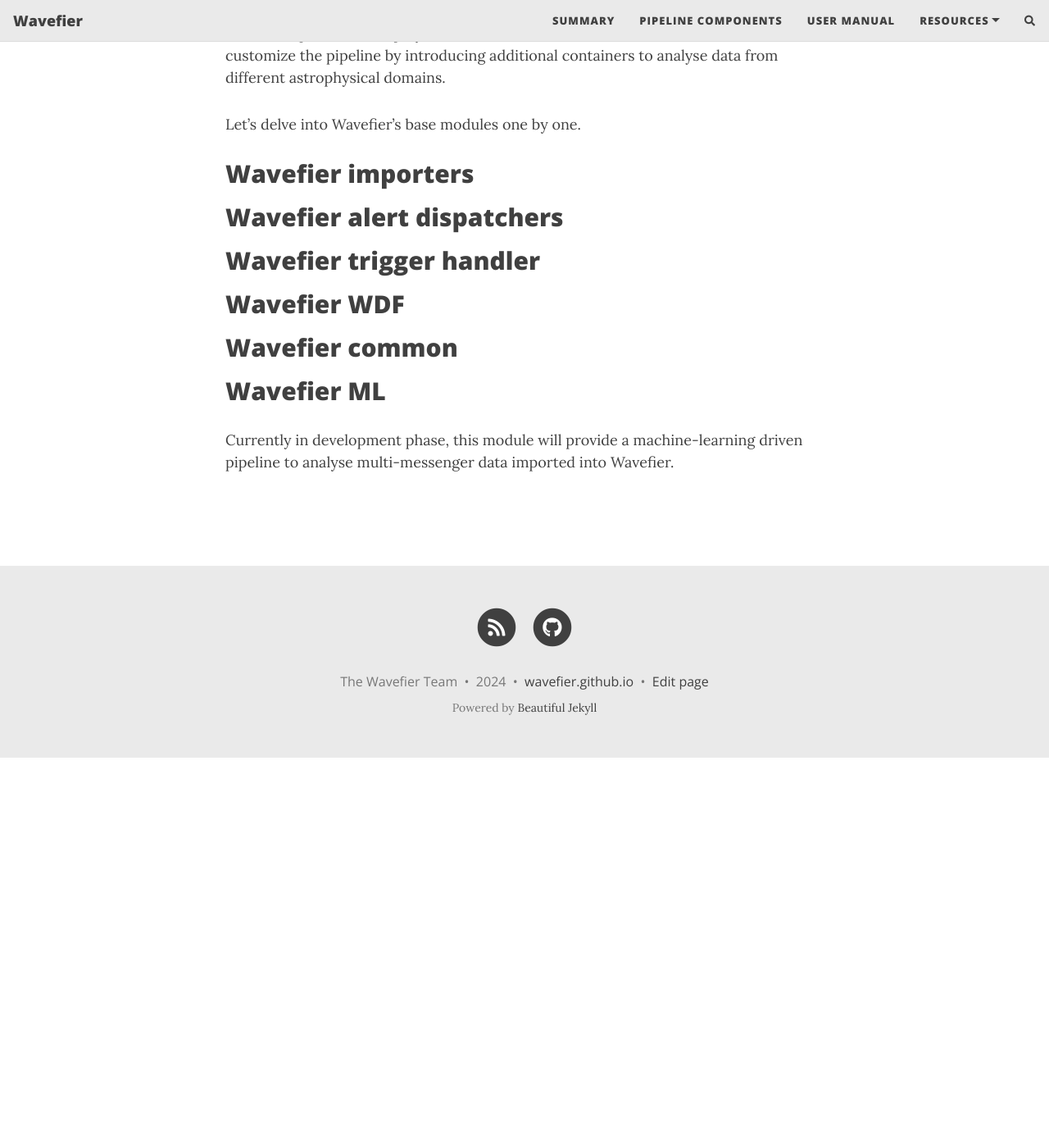
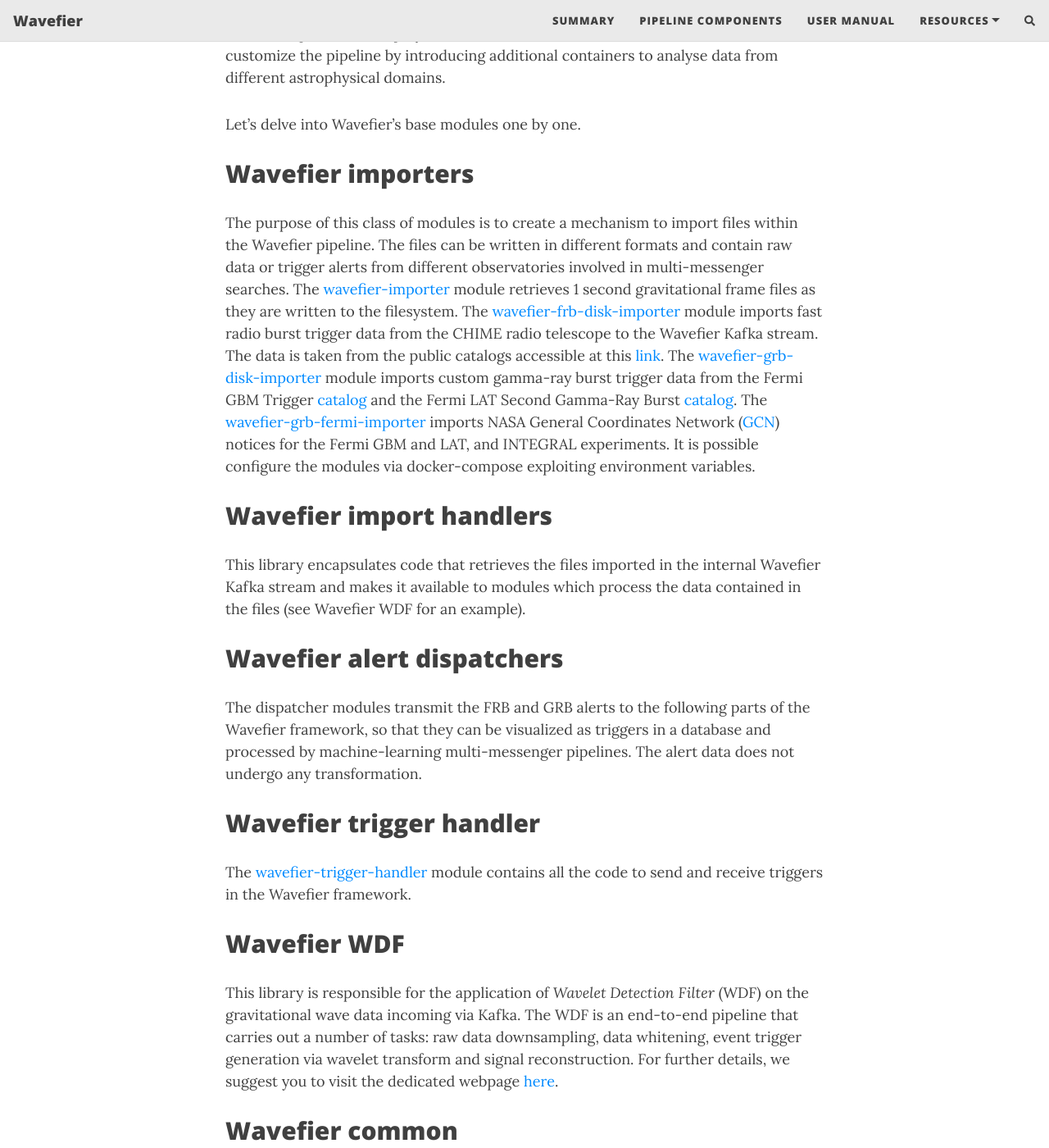
Before and after one commit to wavefier/wavefier, a Jekyll site: the page built from pipeline.md, in a window 1280 px wide and 1400 px high, scrolled down 476 px. Shown: the whole window at 82% size. Built offline with Jekyll 4.4.1, drawn with Linux system fonts in a browser that asks for light colours; nearby versions of some CDN libraries; comment, search, counter and statistics services are not loaded; some of the changed text lies outside the part shown.

Commit message:
modified pipeline section

```diff
--- a/pipeline.md
+++ b/pipeline.md
@@ -9,9 +9,22 @@
 Let's delve into Wavefier's base modules one by one.
 
 ## Wavefier importers
+The purpose of this class of modules is to create a mechanism to import files within the Wavefier pipeline. The files can be written in different formats and contain raw data or trigger alerts from different observatories involved in multi-messenger searches. The [wavefier-importer](https://github.com/wavefier/wavefier-importer) module retrieves 1 second gravitational frame files as they are written to the filesystem. The [wavefier-frb-disk-importer](https://github.com/wavefier/wavefier-frb-disk-importer) module imports fast radio burst trigger data from the CHIME radio telescope to the Wavefier Kafka stream. The data is taken from the public catalogs accessible at this [link](https://www.chime-frb.ca/catalog:). The [wavefier-grb-disk-importer](https://github.com/wavefier/wavefier-grb-disk-importer) module imports custom gamma-ray burst trigger data from the Fermi GBM Trigger [catalog](https://heasarc.gsfc.nasa.gov/db-perl/W3Browse/w3table.pl?tablehead=name%3Dfermigtrig&Action=More+Options) and the Fermi LAT Second Gamma-Ray Burst [catalog](https://heasarc.gsfc.nasa.gov/db-perl/W3Browse/w3table.pl?tablehead=name%3Dfermilgrb&Action=More+Options). The [wavefier-grb-fermi-importer](https://github.com/wavefier/wavefier-grb-fermi-importer) imports NASA General Coordinates Network ([GCN](https://gcn.nasa.gov)) notices for the Fermi GBM and LAT, and INTEGRAL experiments. It is possible configure the modules via docker-compose exploiting environment variables.
+
+## Wavefier import handlers
+This library encapsulates code that retrieves the files imported in the internal Wavefier Kafka stream and makes it available to modules which process the data contained in the files (see Wavefier WDF for an example).
+
 ## Wavefier alert dispatchers
+The dispatcher modules transmit the FRB and GRB alerts to the following parts of the Wavefier framework, so that they can be visualized as triggers in a database and processed by machine-learning multi-messenger pipelines. The alert data does not undergo any transformation.
+
 ## Wavefier trigger handler
+The [wavefier-trigger-handler](https://github.com/wavefier/wavefier-trigger-handlers) module contains all the code to send and receive triggers in the Wavefier framework.
+
 ## Wavefier WDF
+This library is responsible for the application of *Wavelet Detection Filter* (WDF) on the gravitational wave data incoming via Kafka. The WDF is an end-to-end pipeline that carries out a number of tasks: raw data downsampling, data whitening, event trigger generation via wavelet transform and signal reconstruction. For further details, we suggest you to visit the dedicated webpage [here](https://wdfpipe.gitlab.io).
+
 ## Wavefier common
+This library has the intent to contain all the common part used in the wavefier project.
+
 ## Wavefier ML
 Currently in development phase, this module will provide a machine-learning driven pipeline to analyse multi-messenger data imported into Wavefier.
```
